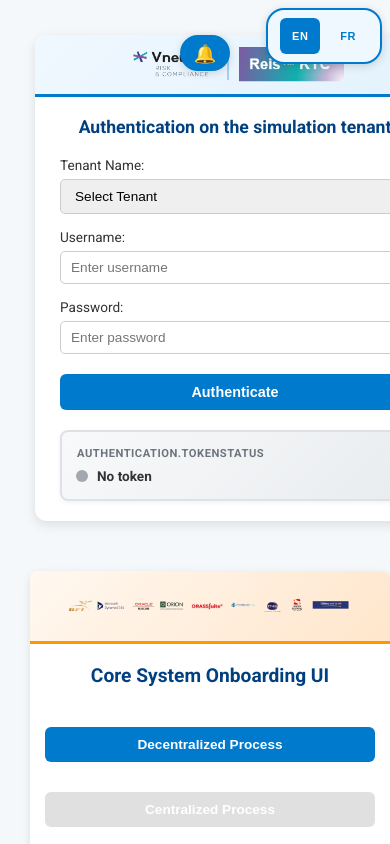
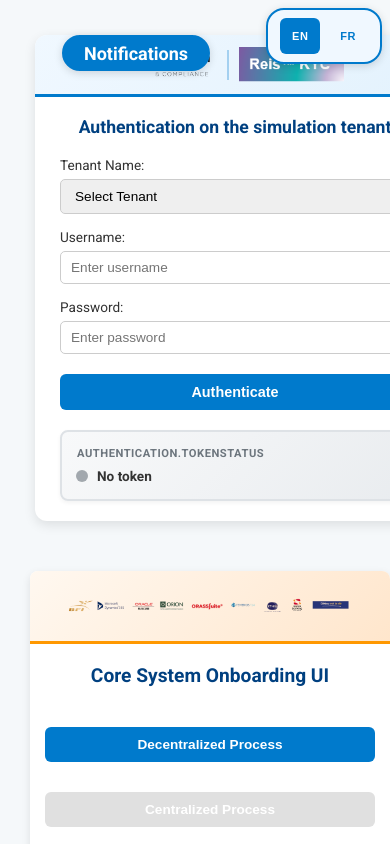
Before and after one commit to hadilromdhane-cloud/kyc-simulator, a website: page public/index.html in a window 390 px wide. Shown: the top 844 px of the page. Drawn offline with Linux system fonts and the light colour scheme; no server answers.

Commit message:
notification button6

```diff
--- a/public/index.html
+++ b/public/index.html
@@ -25,9 +25,9 @@
     <aside id="authSidebar" class="auth-sidebar">
       <!-- Full-width responsive logo banner -->
       <div style="margin: -20px -20px 20px -20px; padding: clamp(12px, 3vw, 20px); background: linear-gradient(135deg, #f0f8ff 0%, #e3f2fd 100%); display: flex; align-items: center; justify-content: center; gap: clamp(10px, 2vw, 20px); border-bottom: 3px solid #007ACC; flex-wrap: wrap;">
-        <img src="logo_vneuron.png" alt="Vneuron Logo" style="height: clamp(35px, 5vw, 50px); max-width: 45%; object-fit: contain;">
+        <img src="logos/logo_vneuron.png" alt="Vneuron Logo" style="height: clamp(35px, 5vw, 50px); max-width: 45%; object-fit: contain;">
         <div style="width: 2px; height: clamp(30px, 4vw, 40px); background: #007ACC; opacity: 0.3;"></div>
-        <img src="logo_reis.png" alt="Reis Logo" style="height: clamp(35px, 5vw, 50px); max-width: 45%; object-fit: contain;">
+        <img src="logos/logo_reis.png" alt="Reis Logo" style="height: clamp(35px, 5vw, 50px); max-width: 45%; object-fit: contain;">
       </div>
 
       <!-- Sidebar Content -->
@@ -73,7 +73,7 @@
 
         <!-- Full-width responsive logo banner -->
         <div style="padding: clamp(15px, 3vw, 25px) clamp(15px, 3vw, 30px); background: linear-gradient(135deg, #fff8f0 0%, #ffe6cc 100%); display: flex; align-items: center; justify-content: center; gap: clamp(10px, 2vw, 20px); border-bottom: 3px solid #FF9800; margin-bottom: clamp(20px, 3vw, 30px); flex-wrap: wrap;">
-          <img src="partners_01.png" alt="Partners Logo" style="height: clamp(40px, 6vw, 70px); max-width: 90%; object-fit: contain;">
+          <img src="logos/partners_01.png" alt="Partners Logo" style="height: clamp(40px, 6vw, 70px); max-width: 90%; object-fit: contain;">
         </div>
 
         <!-- Content wrapper with responsive padding -->
--- a/public/index.js
+++ b/public/index.js
@@ -1170,17 +1170,18 @@ function createNotificationElements() {
   console.log('✅ Notification container created');
 
   // Create notification button
+// Create notification button
   const notificationButton = document.createElement('button');
   notificationButton.id = 'notificationHistoryBtn';
-  notificationButton.innerHTML = '🔔';
+  notificationButton.textContent = 'Notifications';
   notificationButton.style.cssText = `
     position: fixed !important;
     top: 15px !important;
-    right: 160px !important;
+    right: 180px !important;
     z-index: 10001 !important;
-    width: 50px;
+    width: auto;
     height: 36px;
-    padding: 0;
+    padding: 0 20px;
     background-color: #007ACC;
     color: white;
     border: 2px solid #007ACC;
@@ -1252,10 +1253,10 @@ function updateNotificationBadge() {
   ).length;
 
   if (unfinishedCount > 0) {
-    button.innerHTML = `🔔 <span style="position: absolute; top: -5px; right: -5px; background: #dc3545; color: white; padding: 2px 6px; border-radius: 10px; font-size: 10px; font-weight: bold;">${unfinishedCount}</span>`;
+    button.innerHTML = `Notifications <span style="position: absolute; top: -5px; right: -5px; background: #dc3545; color: white; padding: 2px 6px; border-radius: 10px; font-size: 10px; font-weight: bold;">${unfinishedCount}</span>`;
     button.style.position = 'relative';
   } else {
-    button.innerHTML = '🔔';
+    button.textContent = 'Notifications';
   }
   button.style.backgroundColor = '#007ACC';
 }
```
Also changed, not shown: public/gimpay.png (deleted), public/logo_left.png (deleted), public/logo_right.png (deleted), public/logos.png (deleted), public/logos/logo_reis.png (renamed from public/logo_reis.png), public/logos/logo_vneuron.png (renamed from public/logo_vneuron.png), public/logos/partners_01.png (renamed from public/partners_01.png), public/logos1.png (deleted), public/logos2.png (deleted), public/logos3.png (deleted), public/logos_partners.png (deleted), public/partners.png (deleted).
